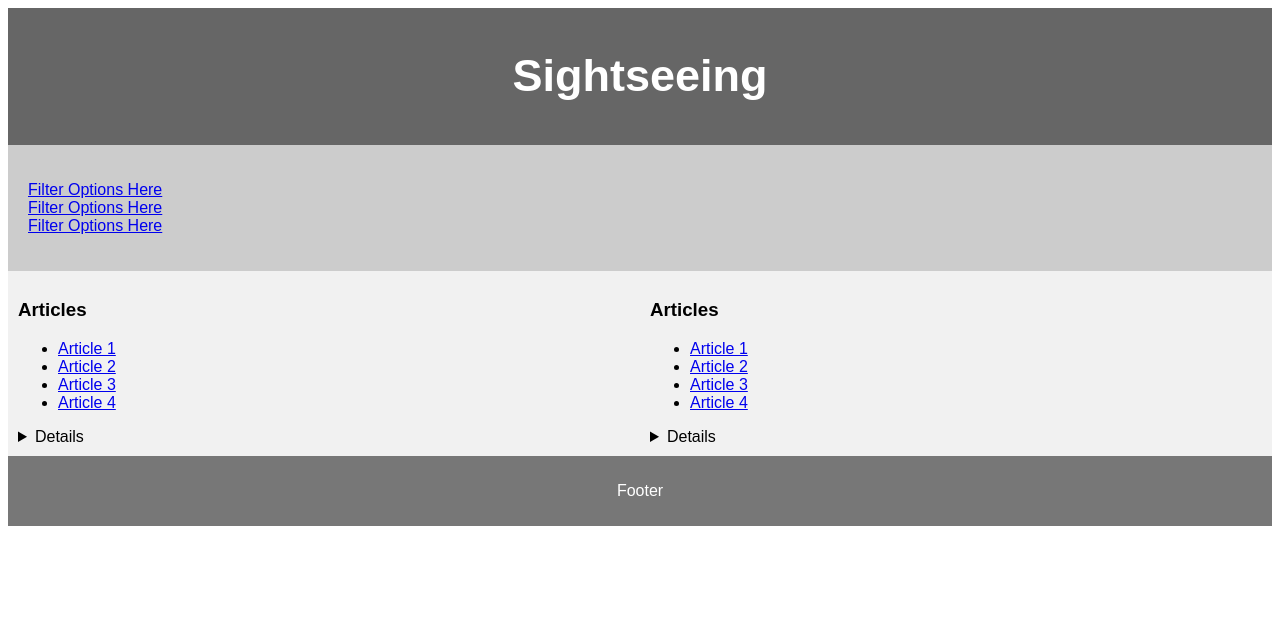
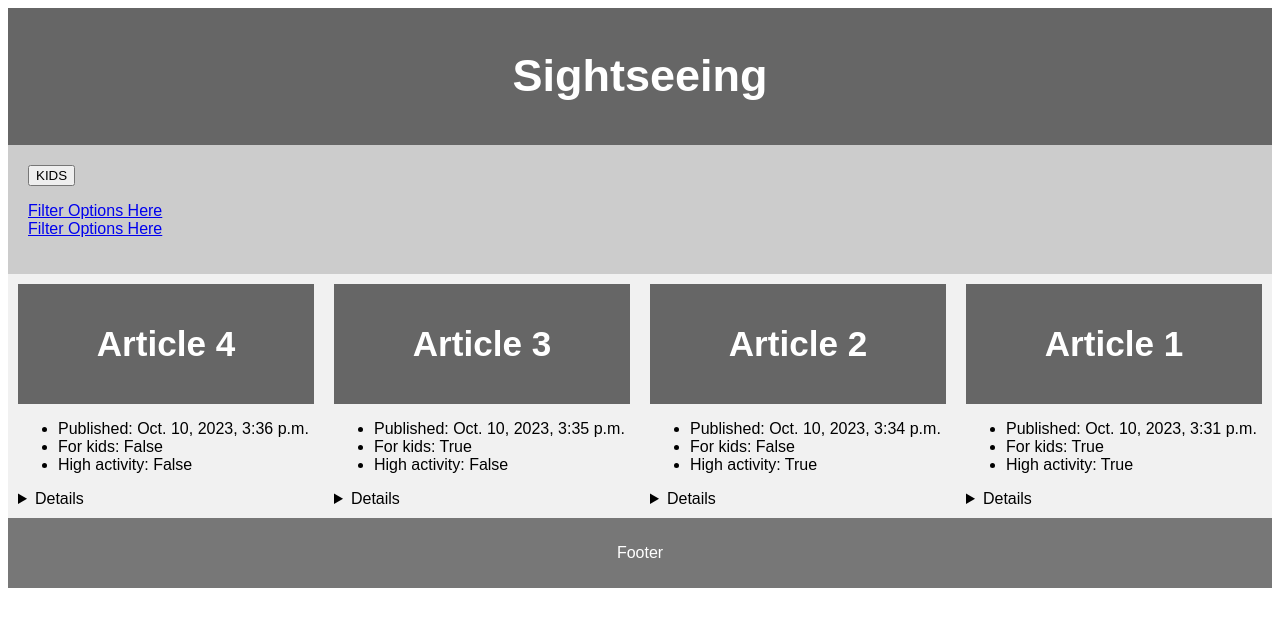
Before and after one commit to bragers/software, a Django app: template polls/templates/polls/index.html in a window 1280 px wide. Shown: the top 627 px of the page. Run offline with Django 4.2, Linux system fonts and the light colour scheme; the template is opened without the code that fills it: values that come from a table or form of the project are taken from there, others are empty; data comes from the database, SQL or seed files in the repository.

Commit message:
jobbdenne

```diff
--- a/polls/templates/polls/index.html
+++ b/polls/templates/polls/index.html
@@ -84,37 +84,33 @@
 <section>
   <aside>
   <nav>
+      <button onclick="setGetKids()" id="kids" name="kids" type="button">KIDS</button>
+
     <ul>
-      <li><a href="#">Filter Options Here</a></li>
+
       <li><a href="#">Filter Options Here</a></li>
       <li><a href="#">Filter Options Here</a></li>
     </ul>
   </nav>
 </aside>
+
+    {% if latest_question_list %}
+    {% for question in latest_question_list %}
   <article>
-    <h1>Articles</h1>
-      {% if latest_question_list %}
-    <ul>
-    {% for question in latest_question_list %}
-        <li><a href="{% url 'polls:detail' question.id %}">{{ question.question_text }}</a></li>{% endfor %}
-    </ul>
+      <header><h1>{{ question.question_text }}</h1></header>
+
+        <ul>
+            <li>Published: {{ question.pub_date }}</li>
+            <li>For kids: {{ question.for_kids }}</li>
+            <li>High activity: {{ question.high_activity }}</li>
+        </ul>
+
+      <details>More information</details>
+  </article>{% endfor %}
     {% else %}
-        <p>No polls are available.</p>
+        <p>Nada niks nope</p>
     {% endif %}
-      <details>More information</details>
-  </article>
-    <article>
-    <h1>Articles</h1>
-      {% if latest_question_list %}
-    <ul>
-    {% for question in latest_question_list %}
-        <li><a href="{% url 'polls:detail' question.id %}">{{ question.question_text }}</a></li>{% endfor %}
-    </ul>
-    {% else %}
-        <p>No polls are available.</p>
-    {% endif %}
-      <details>More information</details>
-  </article>
+
 
 </section>
 
@@ -123,4 +119,9 @@
 </footer>
 
 </body>
+
+
+
+
+
 </html>
--- a/polls/urls.py
+++ b/polls/urls.py
@@ -4,7 +4,7 @@
 
 app_name = "polls"
 urlpatterns = [
-    path("", views.IndexView.as_view(), name="index"),
+    path("", views.IndexView, name="index"),
     path("<int:pk>/", views.DetailView.as_view(), name="detail"),
     path("<int:pk>/results/", views.ResultsView.as_view(), name="results"),
     path("<int:question_id>/vote/", views.vote, name="vote"),
--- a/polls/views.py
+++ b/polls/views.py
@@ -11,8 +11,12 @@
     context_object_name = "latest_question_list"
 
     def get_queryset(self):
+        kids = True
+        activity = True
+
+
         """Return the last five published questions."""
-        return Question.objects.order_by("pub_date")[2:4]
+        return Question.objects.filter(for_kids=kids, high_activity=activity).order_by("pub_date")[:]
 
 
 class DetailView(generic.DetailView):
```
